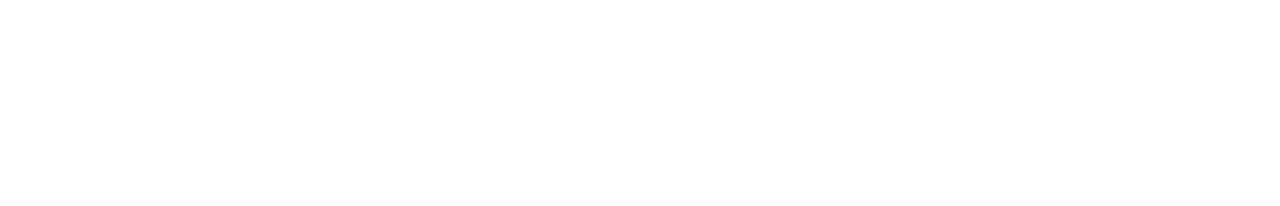
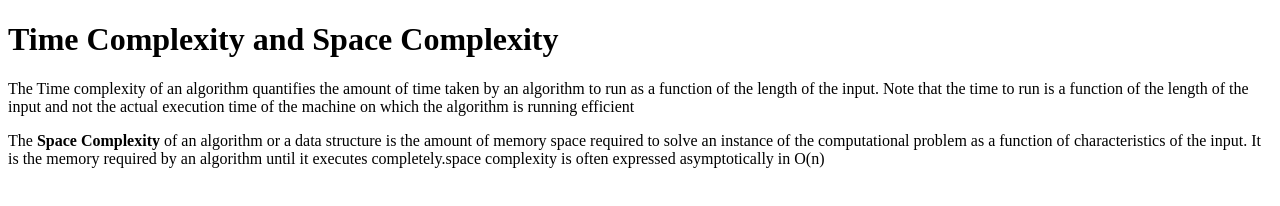
Before and after one commit to acciojob/time-and-space-complexity-PaladuguRenuka, a website: page main.html in a window 1280 px wide. Drawn offline with Linux system fonts and the light colour scheme.

Commit message:
created a submission

```diff
--- a/main.html
+++ b/main.html
@@ -10,7 +10,9 @@
 	<!-- the entire body must be written by student -->
     <script type="text/javascript" src="./script.js">
 </script>
-
+	<h1>Time Complexity and Space Complexity</h1>
+	<p>The Time complexity of an algorithm quantifies the amount of time taken by an algorithm to run as a function of the length of the input. Note that the time to run is a function of the length of the input and not the actual execution time of the machine on which the algorithm is running efficient</p>
+	<p>The <b>Space Complexity</b> of an algorithm or a data structure is the amount of memory space required to solve an instance of the computational problem as a function of characteristics of the input. It is the memory required by an algorithm until it executes completely.space complexity is often expressed asymptotically in O(n)</p>
 </body>
 
 </html>
```
